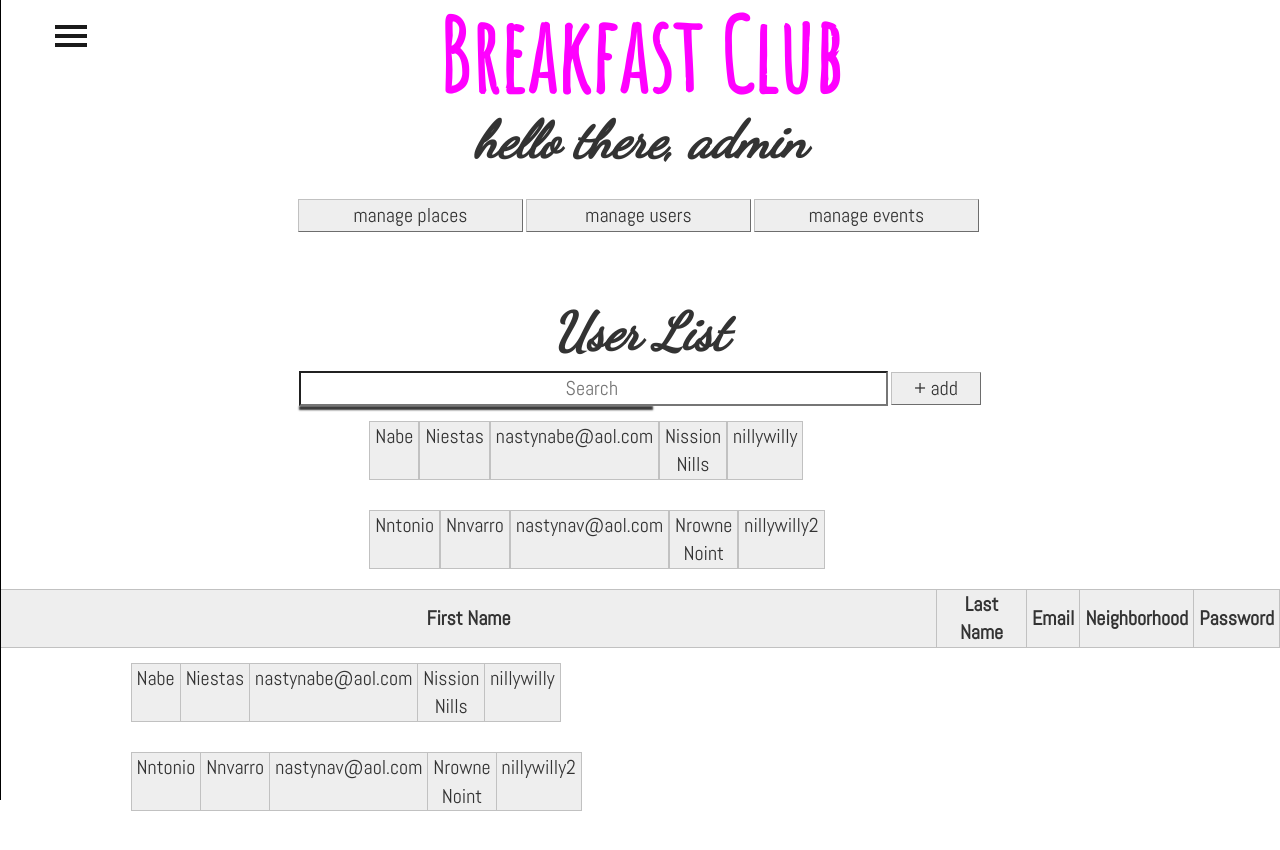
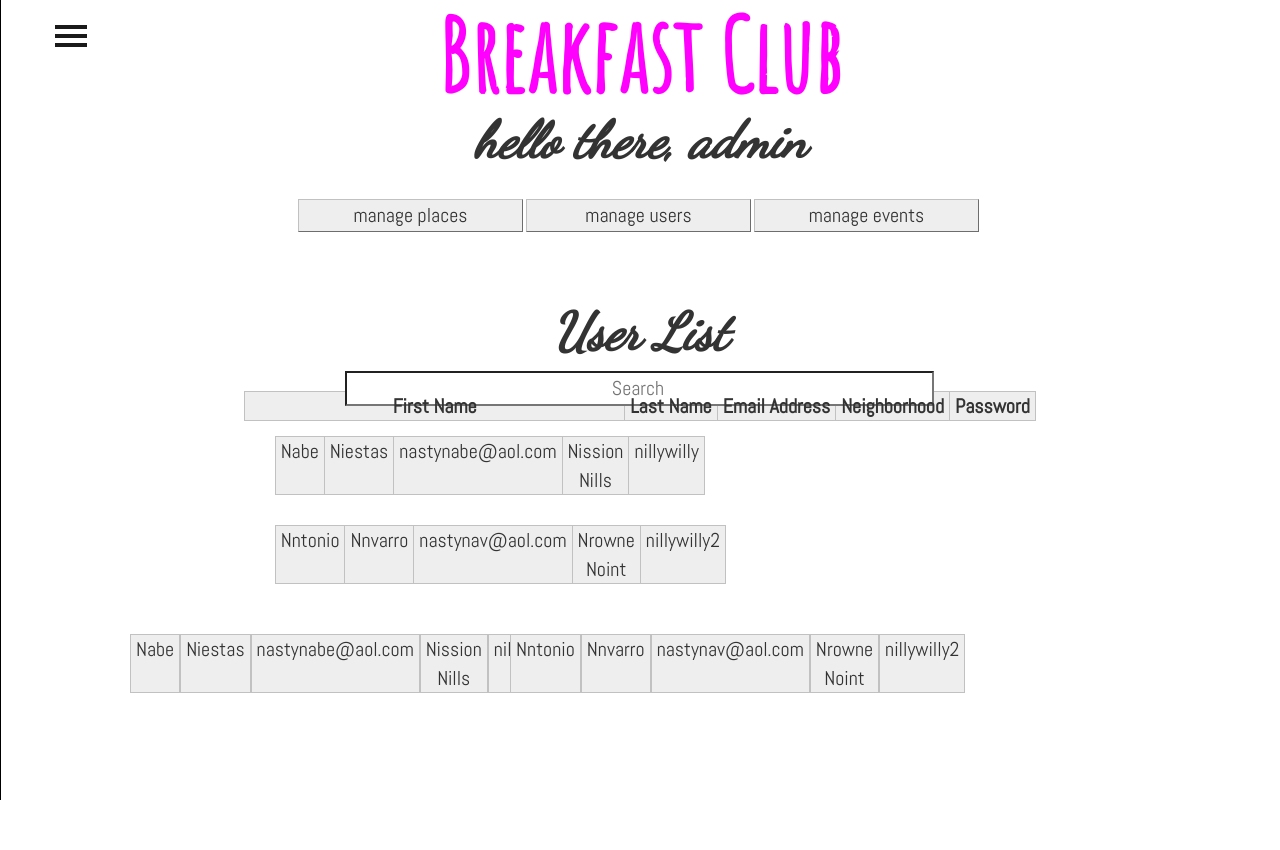
Before and after one commit to kearobi/Breakfast-Club, a React (Create React App) app in the folder bc-react/: page /admin in a window 1280 px wide. Shown: the top 850 px of the page. Built offline with nearby package versions, Linux system fonts and the light colour scheme; no server answers; what flux would draw is missing.

Commit message:
trouble displaying users from db

```diff
--- a/bc-react/src/components/SearchBar.js
+++ b/bc-react/src/components/SearchBar.js
@@ -15,8 +15,7 @@ class SearchBar extends Component {
     let filteredUsers = this.props.users.filter(
       (user) => {
         return user.firstName.toLowerCase().indexOf(this.state.searchTerm.toLowerCase()) !== -1;
-      }
-    )
+      })
 
     return (
       <div>
@@ -27,10 +26,15 @@ class SearchBar extends Component {
           value={this.state.searchTerm}
           onChange={this.updateSearch.bind(this)}
         />
-        <ul>
+        <table>
+          <th>First Name</th>
+          <th>Last Name</th>
+          <th>Email Address</th>
+          <th>Neighborhood</th>
+          <th>Password</th>
           {filteredUsers.map((user)=>{
-              return <UserListing user={user} key={user.id} />})}
-        </ul>
+              return <tr><UserListing user={user} key={user.id} /> </tr>})}
+        </table>
       </div>
     )}}
 
--- a/bc-react/src/components/UserListing.js
+++ b/bc-react/src/components/UserListing.js
@@ -4,13 +4,11 @@ class UserListing extends Component {
   render(){
     return(
         <div className="list col-xs-3">
-          <tr>
             <td>{this.props.user.firstName}</td>
             <td>{this.props.user.lastName}</td>
             <td>{this.props.user.email}</td>
             <td>{this.props.user.neighborhood}</td>
             <td>{this.props.user.password}</td>
-          </tr>
         </div>
     )}}
 
--- a/bc-react/src/routes/AdminPage.js
+++ b/bc-react/src/routes/AdminPage.js
@@ -39,25 +39,14 @@ class AdminPage extends Component {
           <button className="admin_button" type="button">manage users</button>
           <button className="admin_button" type="button">manage events</button>
         </div>
-        <br></br>
-          <br></br><br></br><br></br>
+        <br></br><br></br><br></br><br></br>
           <h3 className='center'>User List</h3>
         <div id="search_bar_wrapper">
           {/* now SearchBar has access to users */}
           <SearchBar users={this.state.users}/>
         </div>
-          <button className="add_button" type="button">+ add</button>
           <br></br><br></br>
-          <table>
-            <tr>
-              <th>First Name</th>
-              <th>Last Name</th>
-              <th>Email</th>
-              <th>Neighborhood</th>
-              <th>Password</th>
-            </tr>
-              <UserIndex />
-          </table>
+          <UserIndex />
       </div>
       );
     }
```
Also changed, not shown: bc-react/src/components/UserIndex.js (+4 -7 lines), bc-react/src/stores/AdminStore.js (indentation only), 1 other file (tests, documents, lock files or other folders).
